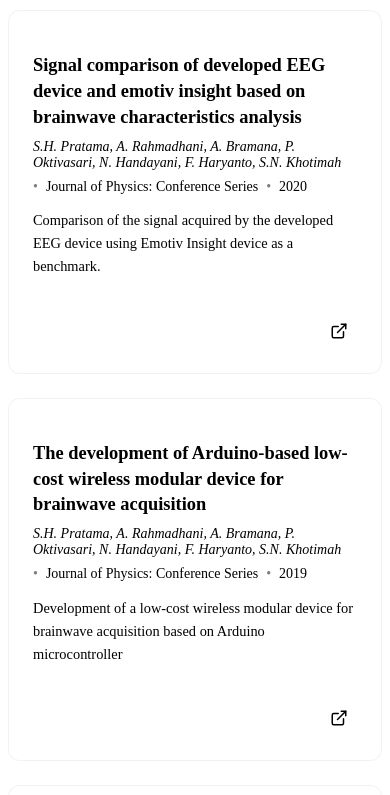
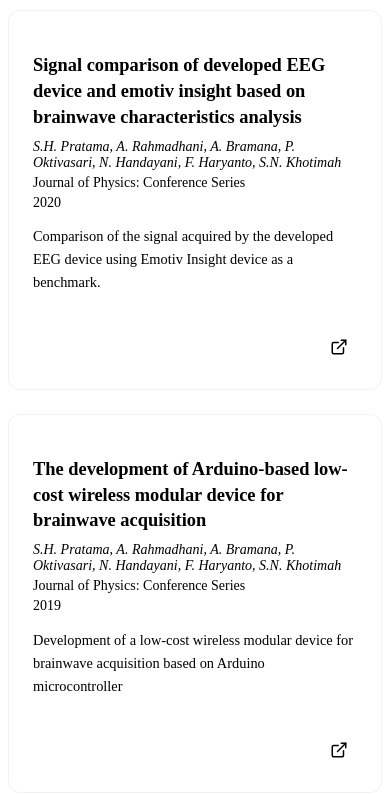
Before and after one commit to andrewflash/andrewflash.github.io, a React (Vite) app: page / in a window 390 px wide. Shown: the part 4440-5235 px from the top of the page. Built offline with nearby package versions, Linux system fonts and the light colour scheme; the HTML template or start-up script is replaced by a standard one.

Commit message:
fix(research): fix list venue and year for mobile

```diff
--- a/src/styles/Research.css
+++ b/src/styles/Research.css
@@ -213,6 +213,16 @@
     .research-desc {
         max-width: 100%;
     }
+
+    .research-meta {
+        flex-direction: column;
+        align-items: flex-start;
+        gap: 0.25rem;
+    }
+
+    .research-meta .separator {
+        display: none;
+    }
 }
 
 [data-theme='light'] .research-item {
```
